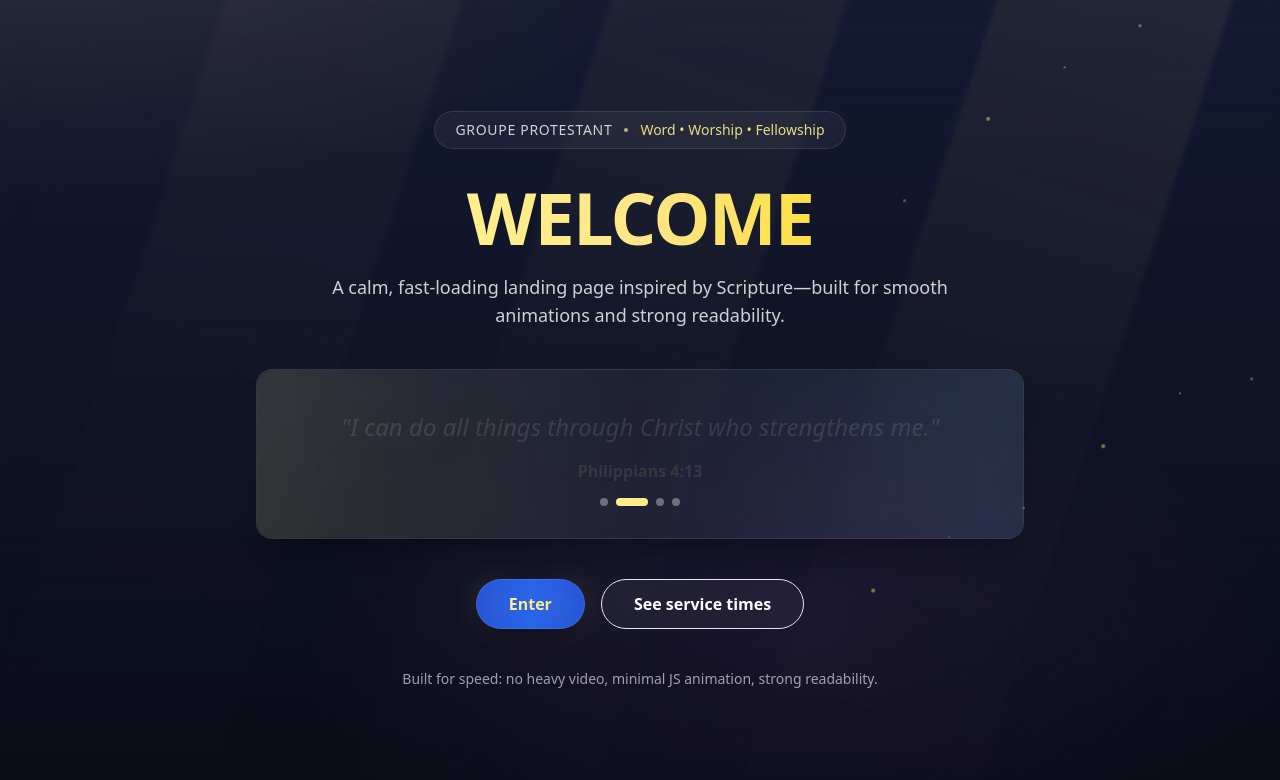
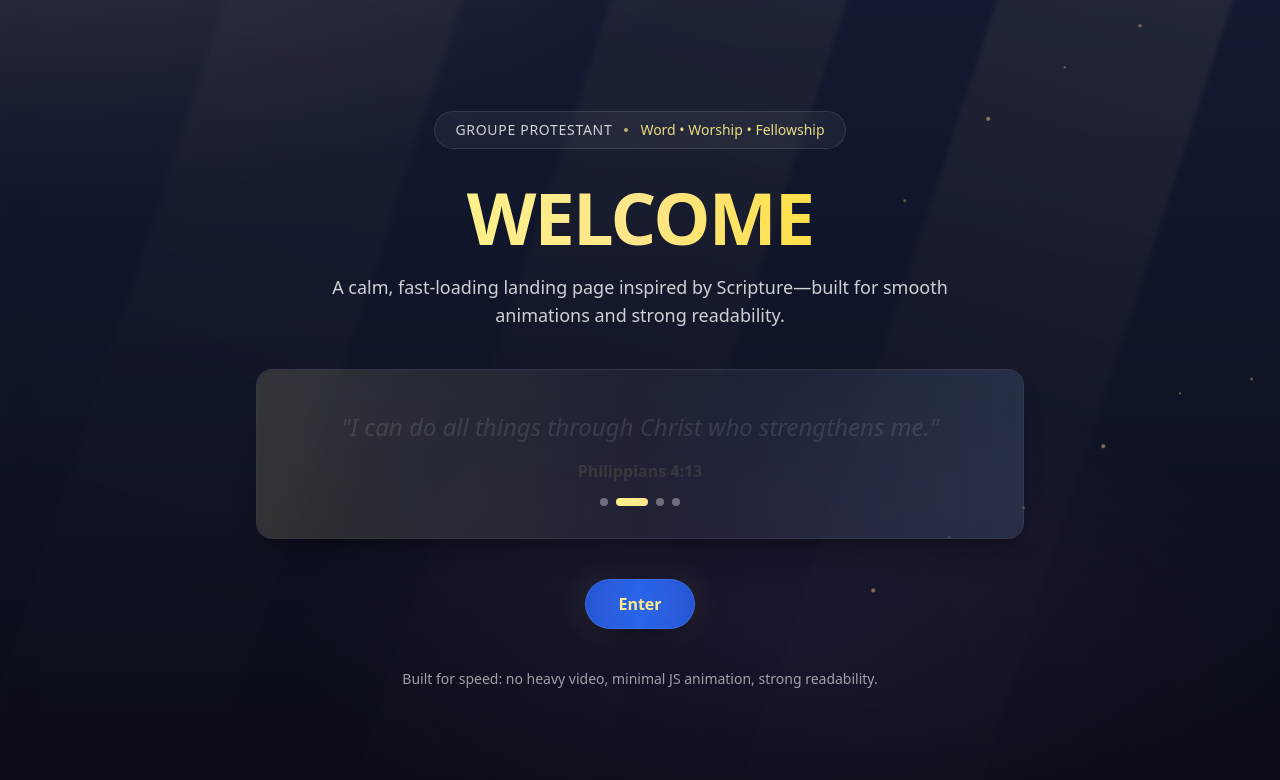
Before and after one commit to Obed704/protestant, a React (Vite) app: page / in a window 1280 px wide. Shown: the top 780 px of the page. Built offline with nearby package versions, Linux system fonts and the light colour scheme; no server answers.

Commit message:
Overwrite GitHub with local code

```diff
--- a/src/components/header.jsx
+++ b/src/components/header.jsx
@@ -258,10 +258,10 @@ const Header = () => {
             {/* Right side */}
             <div className="flex items-center gap-3">
               {/* Optional search (friendly) */}
-              <div className="hidden xl:flex items-center gap-2 px-3 py-2 rounded-full bg-white/60 border border-blue-100/50 shadow-sm">
+              {/* <div className="hidden xl:flex items-center gap-2 px-3 py-2 rounded-full bg-white/60 border border-blue-100/50 shadow-sm">
                 <FiSearch className="text-blue-600" />
                 <span className="text-sm text-gray-500">Search…</span>
-              </div>
+              </div> */}
 
               {/* Desktop Auth */}
               <div className="hidden lg:flex items-center">
--- a/src/components/welcome.jsx
+++ b/src/components/welcome.jsx
@@ -246,14 +246,14 @@ const WelcomeLite = () => {
               )}
             </motion.a>
 
-            <a
+            {/* <a
               href="/home#services"
               className="inline-flex items-center justify-center px-8 py-3 rounded-full font-semibold
                          bg-white/5 border border-white/12 backdrop-blur
                          hover:bg-white/8 transition"
             >
               See service times
-            </a>
+            </a> */}
           </motion.div>
 
           {/* Footer note */}
```
